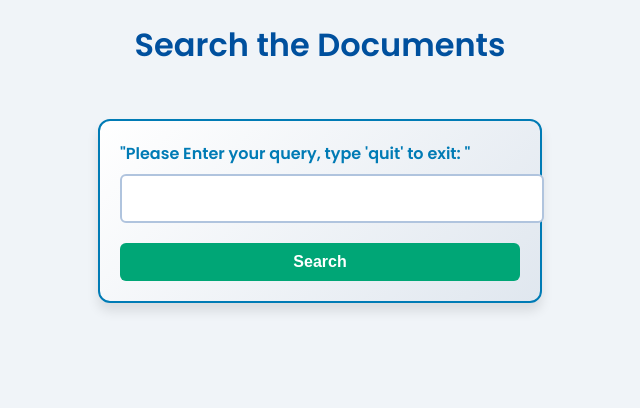
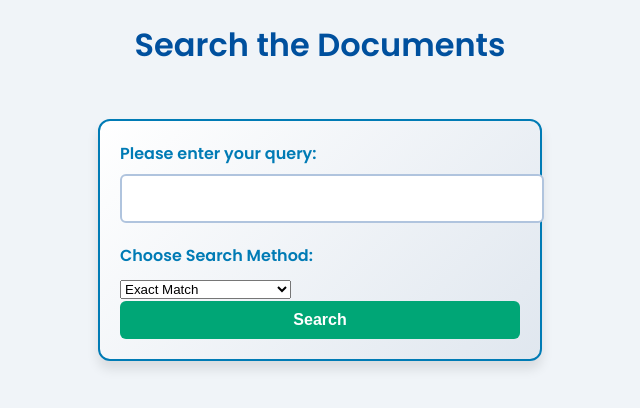
Before and after one commit to akskettu-hub/NLP_App_Group_TALL, a Flask app: page / in a window 1280 px wide. Shown: the part 152-560 px from the top of the page, without its empty margins (320-960 px from the left). Run offline with Flask 3, Linux system fonts and the light colour scheme; parts of the project's set-up code (start-up, migrations or seed data) failed here and were passed over.

Commit message:
#60 improve on search features

```diff
--- a/homework_wk4/app/__init__.py
+++ b/homework_wk4/app/__init__.py
@@ -3,5 +3,7 @@ from config import Config
 
 app = Flask(__name__)
 app.config.from_object(Config)
+# Enable debug mode (flask automatically reloads when changes occur)
+app.config['DEBUG'] = True
 
 from app import routes
--- a/homework_wk4/app/routes.py
+++ b/homework_wk4/app/routes.py
@@ -1,11 +1,22 @@
 from flask import render_template, request
 from app import app
-from search_engine_tfidf import extract_wiki_articles, retrieve_matches, print_retrieved, document_setup_stem, document_setup_exact
+from search_engine_tfidf import (
+    extract_wiki_articles,
+    retrieve_matches,
+    print_retrieved,
+    document_setup_stem,
+    document_setup_exact,
+    get_tfidf,
+    tf_retrieve_matches
+)
 
 # load documents globally when the app starts
 documents = extract_wiki_articles("../wiki_files/enwiki-20181001-corpus.1000-articles.txt")
 td_matrix_stem, t2i_stem = document_setup_stem(documents)
 td_matrix_exact, t2i_exact = document_setup_exact(documents)
+
+# TF-IDF Setup
+tfv, tf_matrix = get_tfidf(documents)
 
 # Route for the main page
 @app.route('/')
@@ -17,11 +28,26 @@ def index():
 def search():
     if request.method == 'POST':
         query = request.form['query']  # get the search query from the form
+        search_method = request.form['search_method']  # get the selected search method
 
-        hits_list = retrieve_matches(query, documents, td_matrix_stem, t2i_stem, td_matrix_exact, t2i_exact)
+        if search_method == "relevance":
+            # Perform TF-IDF relevance search
+            scores = tf_retrieve_matches(query, tfv, tf_matrix)
+            ranked_scores_and_doc_ids = sorted(
+                [(score, doc_idx) for doc_idx, score in enumerate(scores[0])],
+                reverse=True
+            )
+            hits_list = [doc_idx for _, doc_idx in ranked_scores_and_doc_ids]
+
+        elif search_method == "exact":
+            # Exact match search
+            hits_list = retrieve_matches(query, documents, td_matrix_exact, t2i_exact, td_matrix_stem, t2i_stem)
+
+        else:  # Default to stemming
+            # Stemming-based search
+            hits_list = retrieve_matches(query, documents, td_matrix_stem, t2i_stem, td_matrix_exact, t2i_exact)
 
         hits_list = [int(hit) for hit in hits_list]
-
         limited_docs = [doc[:250] for doc in documents]
 
         # render the results page with the hits
--- a/homework_wk4/app/templates/index.html
+++ b/homework_wk4/app/templates/index.html
@@ -12,8 +12,17 @@
     </header>
     <h1>Search the Documents</h1>
     <form action="/search" method="POST">
-        <label for="query">"Please Enter your query, type 'quit' to exit: "</label>
+        <label for="query">Please enter your query:</label>
         <input type="text" name="query" required>
+
+        <!-- dropdown menu to select the search method -->
+        <label for="search-method">Choose Search Method:</label>
+        <select name="search_method" id="search-method" required>
+            <option value="exact">Exact Match</option>
+            <option value="stem">Stemming (partial match)</option>
+            <option value="relevance">Relevance (TF-IDF)</option>
+        </select>
+
         <button type="submit">Search</button>
     </form>
 </body>
--- a/homework_wk4/search_engine_tfidf.py
+++ b/homework_wk4/search_engine_tfidf.py
@@ -45,8 +45,8 @@ def extract_wiki_articles(file: str):
 # NEW: Two Document Setup Functions
 
 ### document setup with CountVectorizer
-# setup index with stemming (for tokens not enclosed in quotes)
 
+# Document setup for stemming (non-exact tokens)
 def document_setup_stem(documents: list):
     cv = CountVectorizer(lowercase=True, tokenizer=stem_tokenizer, token_pattern=None, binary=True)
     sparse_matrix = cv.fit_transform(documents)
@@ -55,7 +55,8 @@ def document_setup_stem(documents: list):
     t2i = cv.vocabulary_
     return td_matrix, t2i
 
-# setup index without stemming (for exact-match tokens in quotes)
+
+# Document setup for exact matches (tokens in quotes)
 def document_setup_exact(documents: list):
     cv = CountVectorizer(lowercase=True, token_pattern=r'\b\w+\b', binary=True)
     sparse_matrix = cv.fit_transform(documents)
@@ -73,8 +74,8 @@ def stem_tokenizer(text):
 def get_tfidf(documents: list):
     """Returns a tuple with the TfIdf matrix and the vocabulary"""
     tfv = TfidfVectorizer(lowercase=True, sublinear_tf=True, use_idf=True, norm=None) # logarithmic word frequency, idf, no normalization
-    matrix = tfv.fit_transform(documents).todense().T
-    return matrix, tfv.vocabulary_
+    tf_matrix = tfv.fit_transform(documents).todense().T
+    return tfv, tf_matrix
 
 def user_query():
     print()
@@ -114,17 +115,19 @@ def rewrite_query(query, t2i_stem, t2i_exact):
         else:
             if exact:
                 # for exact token, use exact index
-                if token not in t2i_exact:
+                if t2i_exact and token in t2i_exact:
+                    token_expressions.append(f'td_matrix_exact[{t2i_exact[token]}]')
+                else:
+                    # Handle case where the exact match is not found
                     token_expressions.append('np.zeros((1, len(documents)), dtype=int)')
-                else:
-                    token_expressions.append(f'td_matrix_exact[{t2i_exact[token]}]')
             else:
                 # for non-exact token, stem it and look up in the stem index
                 stemmed = stemmer.stem(token)
-                if stemmed not in t2i_stem:
+                if t2i_stem and stemmed in t2i_stem:
+                    token_expressions.append(f'td_matrix_stem[{t2i_stem[stemmed]}]')
+                else:
+                    # Handle case where the stemmed match is not found
                     token_expressions.append('np.zeros((1, len(documents)), dtype=int)')
-                else:
-                    token_expressions.append(f'td_matrix_stem[{t2i_stem[stemmed]}]')
     return " ".join(token_expressions)
 
 # check t2i variable: refers to a variable that is only in the main function
@@ -150,14 +153,23 @@ def retrieve_matches(query, documents, td_matrix, t2i):
 '''
 
 def retrieve_matches(query, documents, td_matrix_stem, t2i_stem, td_matrix_exact, t2i_exact):
-    # Create the evaluable query expression
-    query_expression = rewrite_query(query, t2i_stem, t2i_exact)
+
+    if td_matrix_exact is not None:
+        # Use the exact matrix and its related dictionary
+        query_expression = rewrite_query(query, None, t2i_exact)
+    elif td_matrix_stem is not None:
+        # Use the stem matrix and its related dictionary
+        query_expression = rewrite_query(query, t2i_stem, None)
+    else:
+        return []
+
     try:
-        # Evaluate the expression. (Note that 'documents' is used in the dummy np.zeros expression.)
+         # Evaluate the expression. (Note that 'documents' is used in the dummy np.zeros expression.)
         hits_matrix = eval(query_expression)
     except Exception as e:
         print("Error evaluating query:", e)
         return []
+
     hits_list = list(hits_matrix.nonzero()[1])
     return hits_list
 
@@ -188,12 +200,17 @@ def print_retrieved(hits_list, documents):
 # Document setup using TfidfVectorizer
 def tf_document_setup(documents):
     tfv = TfidfVectorizer(lowercase=True, sublinear_tf=True, use_idf=True, norm="l2")
-    tf_matrix = tfv.fit_transform(documents).T.todense()
+    tf_matrix = tfv.fit_transform(documents).T
+    print("TF Matrix Type:", type(tf_matrix))
+    print("TF Matrix Shape:", tf_matrix.shape)
     return tfv, tf_matrix
 
 # Compute cosine similarity scores
 def tf_retrieve_matches(query, tfv, tf_matrix):
-    query_tf = tfv.transform([query]).todense()  # Convert query to tf-idf vector
+    query_tf = tfv.transform([query]).toarray()  # Convert query to a numpy array
+    # Ensure tf_matrix is a dense numpy array
+    if hasattr(tf_matrix, "toarray"):
+         tf_matrix = tf_matrix.toarray()
     scores = np.dot(query_tf, tf_matrix)  # Compute cosine similarity score
     return scores
 
@@ -203,7 +220,10 @@ def tf_print_retrieved(scores, documents):
         print("No relevant document")
     else:
         print()
-        ranked_scores_and_doc_ids = sorted([(score, doc_idx) for doc_idx, score in enumerate(np.array(scores)[0]) if score > 0], reverse=True) # Rank the documents by similarity score
+        ranked_scores_and_doc_ids = sorted(
+            [(score.item(), doc_idx) for doc_idx, score in enumerate(np.array(scores)[0]) if score.item() > 0],
+            reverse=True
+        ) # Rank the documents by similarity score
 
         print(f"Found {len(ranked_scores_and_doc_ids)} relevant matches:")
 
```
